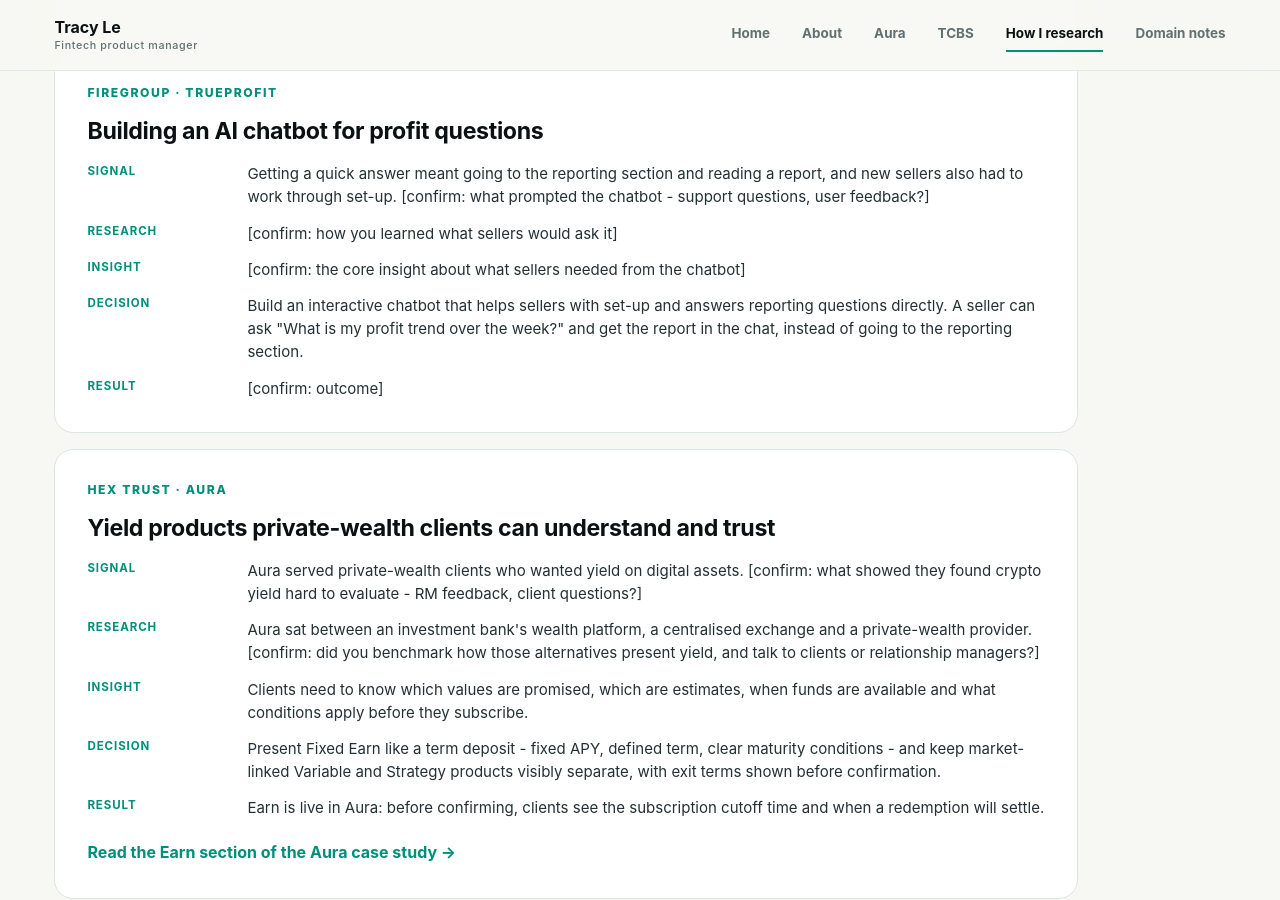
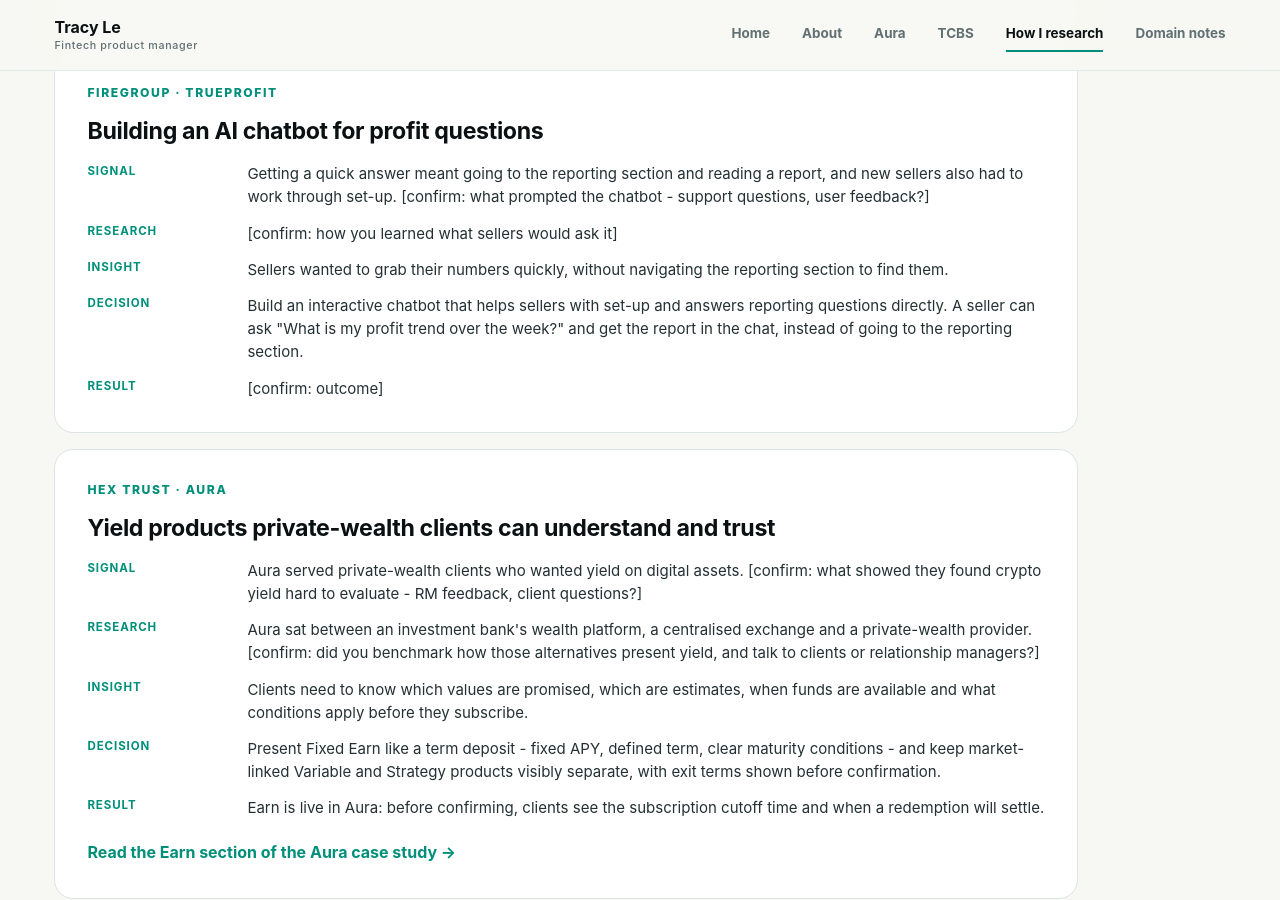
Before and after one commit to tham-tracy/tham-tracy.github.io, a Jekyll site: the page built from research.md, in a window 1280 px wide and 900 px high, scrolled down 3719 px. Built offline with Jekyll 4.4.1, drawn with Linux system fonts in a browser that asks for light colours.

Commit message:
Fill AI chatbot insight
Co-Authored-By: Claude Opus 5.5 <noreply@anthropic.com>

```diff
--- a/research.md
+++ b/research.md
@@ -106,7 +106,7 @@ description: "How Tracy Le finds and validates customer problems before building
     <dl class="story-steps">
       <div><dt>Signal</dt><dd>Getting a quick answer meant going to the reporting section and reading a report, and new sellers also had to work through set-up. [confirm: what prompted the chatbot - support questions, user feedback?]</dd></div>
       <div><dt>Research</dt><dd>[confirm: how you learned what sellers would ask it]</dd></div>
-      <div><dt>Insight</dt><dd>[confirm: the core insight about what sellers needed from the chatbot]</dd></div>
+      <div><dt>Insight</dt><dd>Sellers wanted to grab their numbers quickly, without navigating the reporting section to find them.</dd></div>
       <div><dt>Decision</dt><dd>Build an interactive chatbot that helps sellers with set-up and answers reporting questions directly. A seller can ask "What is my profit trend over the week?" and get the report in the chat, instead of going to the reporting section.</dd></div>
       <div><dt>Result</dt><dd>[confirm: outcome]</dd></div>
     </dl>
```
